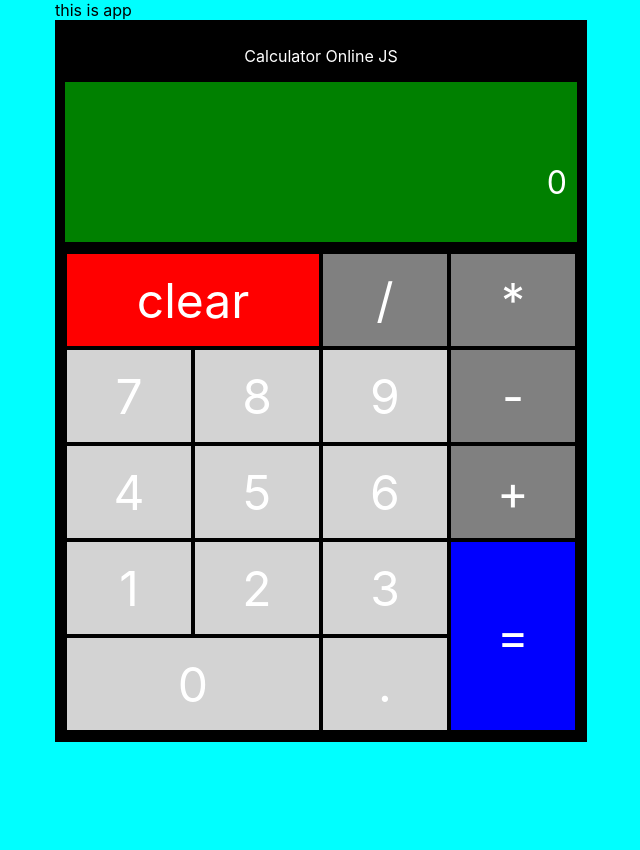
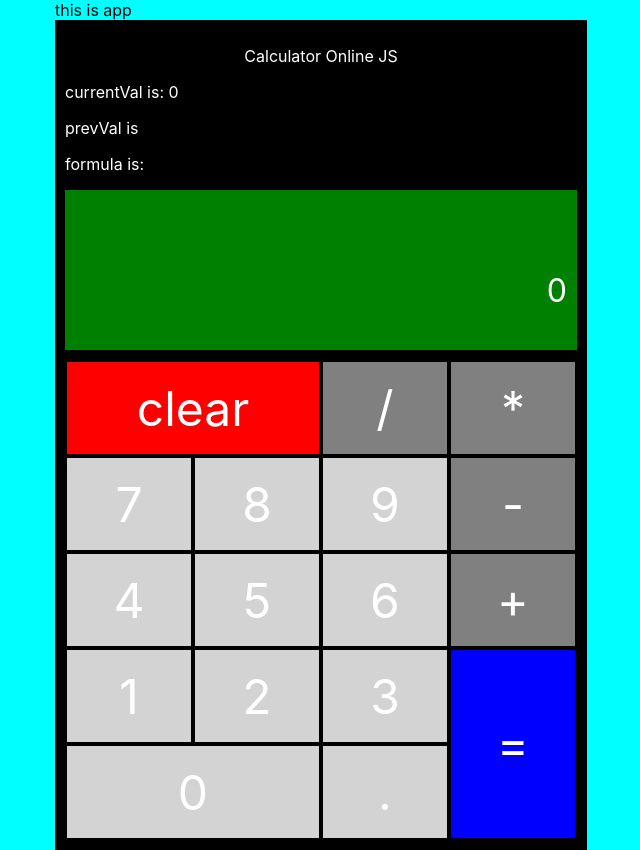
Before and after one commit to markoter/javascript-calculator, a React (Create React App) app: page / in a window 1280 px wide. Shown: the whole page, without its empty margins (319-959 px from the left). Before the commit the page ends 800 px from the top, so only its background shows below. Built offline with nearby package versions, Linux system fonts and the light colour scheme.

Commit message:
add state displayer div to check state state

```diff
--- a/src/Calculator.js
+++ b/src/Calculator.js
@@ -2,7 +2,7 @@ import { useState } from "react"
 import Keyboard from "./Keyboard"
 import Screen from "./Screen"
 
-const testPrinterSwitch = false
+const testPrinterSwitch = true
 const testPrinter = (message) => {
     if (testPrinterSwitch) {
         console.log('hit place number: ' + message)
@@ -93,33 +93,44 @@ const Calculator = () => {
             }
 
         }
+        console.log("tututu" + currentVal)
     }
     const handleOperatorButton = (buttonVal) => {
         // console.log(`hit oper butt with val: ${buttonVal}`)
-        if (prevVal !=='') {
+        changeCurrentVal(buttonVal)
+
+        if (prevVal === '') {
+            changeFormula(formula.concat(buttonVal))
+
+        }
+        else {
             changeFormula(prevVal)
-            console.log("prev val is: " + prevVal)
-            console.log("formula is: " + formula)
+            changePrevVal('')
         }
-        changeCurrentVal(buttonVal)
-        changeFormula(formula.concat(buttonVal))
+
     }
     const handleClearButton = () => {
         // console.log(`hit clear button`)
         changeCurrentVal('0')
         changeFormula('')
+        changePrevVal('')
     }
     const handleEquals = () => {
         // console.log(`hit equals`)
         const result = eval(formula)
-        changeCurrentVal(result)
-        changePrevVal(result)
+        changeCurrentVal(result.toString())
+        changePrevVal(result.toString())
         changeFormula(formula.concat('=' + result))
-        // console.log(result)
     }
     return (
         <div id="calculator">
             <p id="calcName">Calculator Online JS</p>
+            <div id="debugStateDisplayer">
+                <p>currentVal is: {currentVal}</p>
+                <p>prevVal is {prevVal}</p>
+                <p>formula is: {formula}</p>
+
+            </div>
             <Screen formula={formula} currentVal={currentVal} />
             <Keyboard
                 handleClearButton={handleClearButton}
@@ -127,6 +138,7 @@ const Calculator = () => {
                 handleOperatorButton={handleOperatorButton}
                 handleEquals={handleEquals}
             />
+
         </div>
     )
 }
--- a/src/index.scss
+++ b/src/index.scss
@@ -97,3 +97,6 @@ body {
   }
 
 }
+#debugStateDisplayer {
+
+}
```
